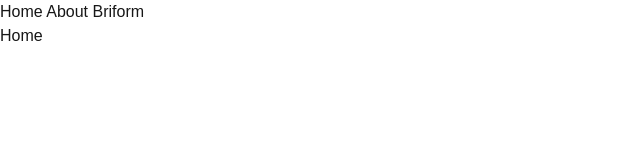
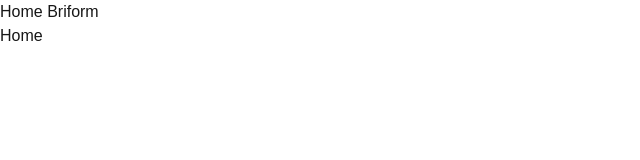
Before and after one commit to cfinley6-vols/seniordesign39, a Next.js app in the folder music-app/: page / in a window 1280 px wide. Shown: the top 160 px of the page, without its empty margins (0-640 px from the left). Built offline with nearby package versions, Linux system fonts and the light colour scheme.

Commit message:
removed about page

```diff
--- a/music-app/src/app/about/button.tsx
+++ /dev/null
@@ -1,5 +0,0 @@
-"use client";
-
-export default function ButtonComponent() {
-	return <button onClick={() => alert("hello")}> Click me</button>
-}
--- a/music-app/src/app/about/page.tsx
+++ /dev/null
@@ -1,9 +0,0 @@
-import ButtonComponent from "./button"
-
-export default async function About() {
-	return (
-		<div>
-			<ButtonComponent />
-		</div>
-	);
-}
--- a/music-app/src/app/layout.tsx
+++ b/music-app/src/app/layout.tsx
@@ -31,7 +31,6 @@ export default function RootLayout({
 		<div>
 			{" "}
 			<Link href={"/"}> Home </Link>
-			<Link href={"/about"}> About </Link>
 			<Link href={"/briform"}> Briform </Link>
 		</div>
 
```
